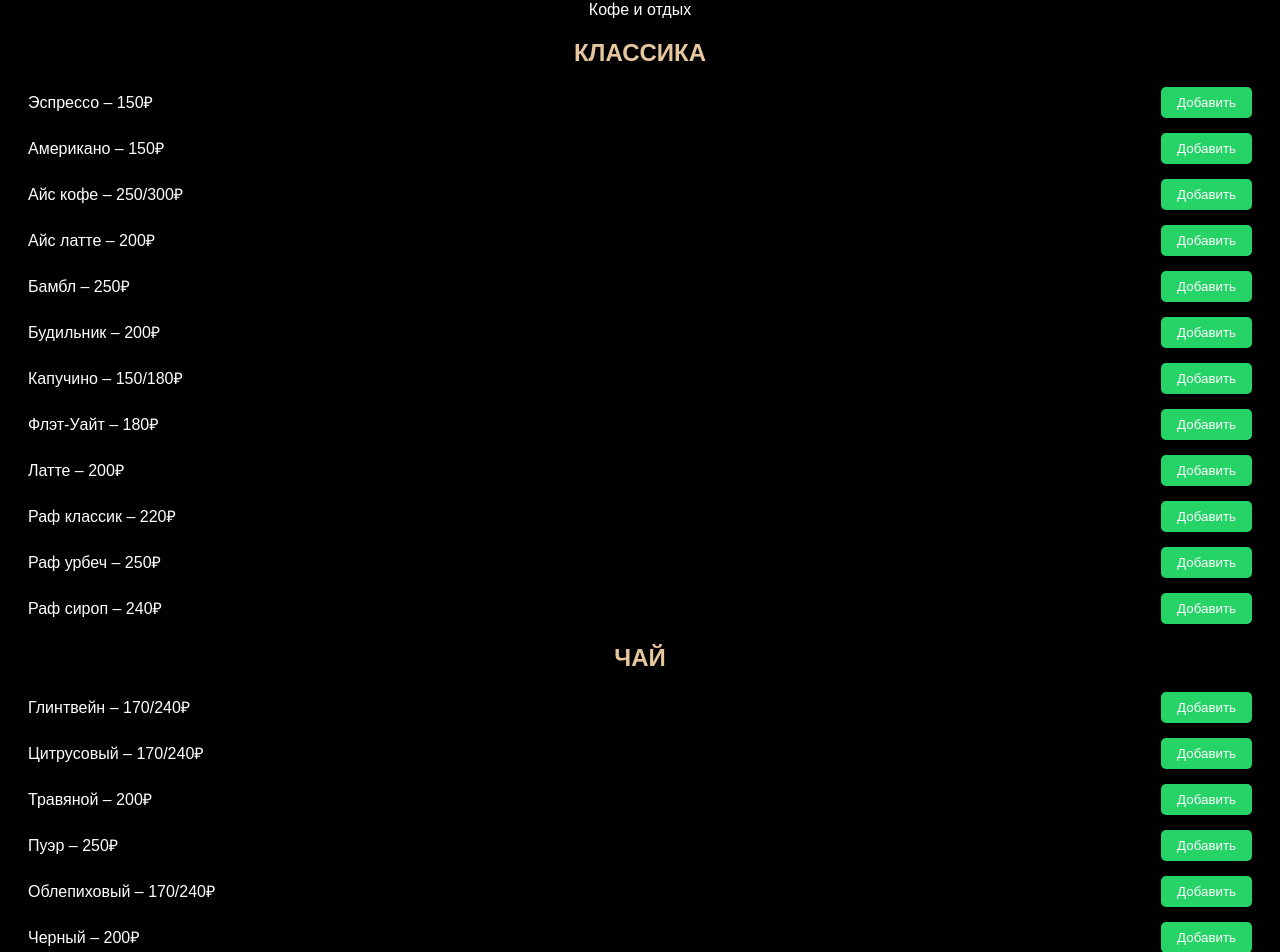
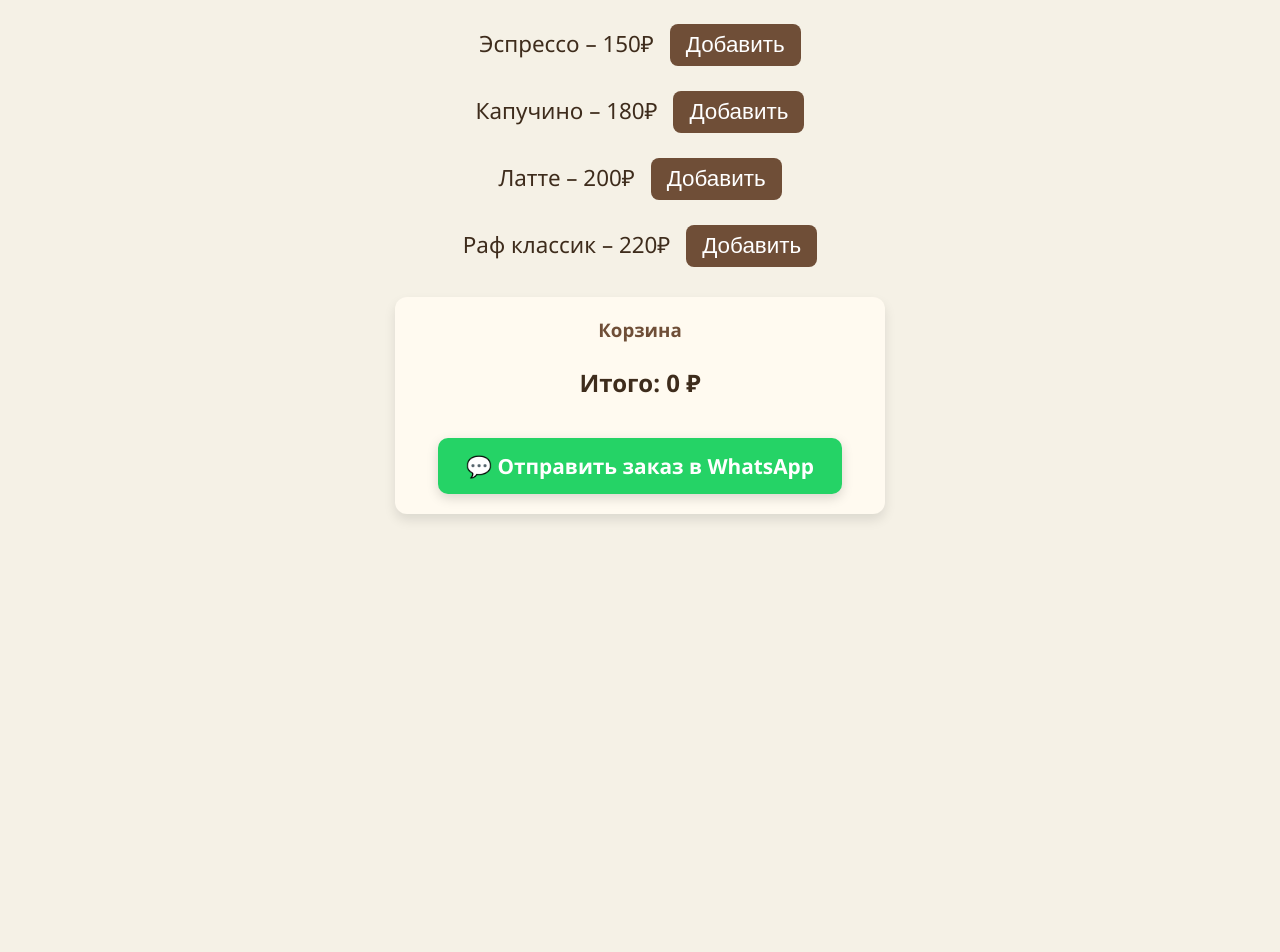
Before and after one commit to Gadjimurad112/iccoffebar, a plain HTML site: page index.html in a window 1280 px wide. Shown: the part 108-1060 px from the top of the page. After the commit the page ends 800 px from the top, so only its background shows below. Drawn offline with Linux system fonts and the light colour scheme.

Commit message:
Update index.html

```diff
--- a/index.html
+++ b/index.html
@@ -1,237 +1,126 @@
 <!DOCTYPE html>
 <html lang="ru">
 <head>
-  <meta charset="UTF-8">
+  <meta charset="UTF-8" />
+  <meta name="viewport" content="width=device-width, initial-scale=1.0"/>
   <title>iCoffee Bar – Меню</title>
   <style>
     body {
-      background-color: #000;
-      color: white;
-      font-family: Arial, sans-serif;
+      font-family: 'Segoe UI', Tahoma, Geneva, Verdana, sans-serif;
+      background-color: #f5f1e6;
+      color: #3e2c1c;
       text-align: center;
       padding: 20px;
+      margin: 0;
     }
-    h1, h2 {
-      color: #e6c79d;
+    h1 {
+      color: #6f4e37;
+      font-size: 2.5em;
+      margin-bottom: 30px;
     }
     .menu-item {
-      margin: 15px 0;
-      display: flex;
-      justify-content: space-between;
-      align-items: center;
+      font-size: 1.4em;
+      margin: 25px 0;
     }
-    button {
-      background-color: #25D366;
+    .menu-item button {
+      background-color: #6f4e37;
       color: white;
       border: none;
       padding: 8px 16px;
+      border-radius: 8px;
       cursor: pointer;
-      border-radius: 5px;
+      font-size: 1em;
+      margin-left: 10px;
+      transition: background 0.3s;
     }
-    button:hover {
-      background-color: #1fbc5b;
+    .menu-item button:hover {
+      background-color: #5d4037;
     }
     .cart {
-      margin-top: 30px;
-      background-color: #1a1a1a;
-      padding: 15px;
-      border-radius: 10px;
+      margin: 30px auto;
+      padding: 20px;
+      background-color: #fffaf0;
+      border-radius: 12px;
+      width: 85%;
+      max-width: 450px;
+      box-shadow: 0 6px 12px rgba(0,0,0,0.1);
+    }
+    .cart h3 {
+      margin-top: 0;
+      color: #6f4e37;
     }
     .total {
-      font-size: 1.2em;
-      margin: 10px 0;
+      font-size: 1.5em;
+      font-weight: bold;
+      color: #3e2c1c;
     }
-    .send-button {
-      background-color: #25D366;
+    .order-button {
+      display: inline-block;
+      background-color: #25D366; /* WhatsApp зелёный */
       color: white;
-      padding: 10px 20px;
+      padding: 14px 28px;
+      border-radius: 10px;
       text-decoration: none;
-      border-radius: 5px;
-      display: inline-block;
-      margin-top: 10px;
+      font-size: 1.3em;
+      font-weight: bold;
+      margin-top: 15px;
+      box-shadow: 0 4px 12px rgba(0,0,0,0.15);
+      transition: background 0.3s;
+    }
+    .order-button:hover {
+      background-color: #128C7E;
+      transform: translateY(-2px);
     }
   </style>
 </head>
 <body>
-  <h1>☕ iCoffee Bar</h1>
-  <p>Кофе и отдых</p>
 
-  <!-- КЛАССИКА -->
-  <h2>КЛАССИКА</h2>
+  <h1>☕ iCoffee Bar – Меню</h1>
+
   <div class="menu-item">
-    <span>Эспрессо – 150₽</span>
-    <button onclick="addToOrder('Эспрессо – 150₽')">Добавить</button>
+    Эспрессо – 150₽
+    <button onclick="addToCart(150, 'Эспрессо')">Добавить</button>
   </div>
   <div class="menu-item">
-    <span>Американо – 150₽</span>
-    <button onclick="addToOrder('Американо – 150₽')">Добавить</button>
+    Капучино – 180₽
+    <button onclick="addToCart(180, 'Капучино')">Добавить</button>
   </div>
   <div class="menu-item">
-    <span>Айс кофе – 250/300₽</span>
-    <button onclick="addToOrder('Айс кофе – 250/300₽')">Добавить</button>
+    Латте – 200₽
+    <button onclick="addToCart(200, 'Латте')">Добавить</button>
   </div>
   <div class="menu-item">
-    <span>Айс латте – 200₽</span>
-    <button onclick="addToOrder('Айс латте – 200₽')">Добавить</button>
-  </div>
-  <div class="menu-item">
-    <span>Бамбл – 250₽</span>
-    <button onclick="addToOrder('Бамбл – 250₽')">Добавить</button>
-  </div>
-  <div class="menu-item">
-    <span>Будильник – 200₽</span>
-    <button onclick="addToOrder('Будильник – 200₽')">Добавить</button>
-  </div>
-  <div class="menu-item">
-    <span>Капучино – 150/180₽</span>
-    <button onclick="addToOrder('Капучино – 150/180₽')">Добавить</button>
-  </div>
-  <div class="menu-item">
-    <span>Флэт-Уайт – 180₽</span>
-    <button onclick="addToOrder('Флэт-Уайт – 180₽')">Добавить</button>
-  </div>
-  <div class="menu-item">
-    <span>Латте – 200₽</span>
-    <button onclick="addToOrder('Латте – 200₽')">Добавить</button>
-  </div>
-  <div class="menu-item">
-    <span>Раф классик – 220₽</span>
-    <button onclick="addToOrder('Раф классик – 220₽')">Добавить</button>
-  </div>
-  <div class="menu-item">
-    <span>Раф урбеч – 250₽</span>
-    <button onclick="addToOrder('Раф урбеч – 250₽')">Добавить</button>
-  </div>
-  <div class="menu-item">
-    <span>Раф сироп – 240₽</span>
-    <button onclick="addToOrder('Раф сироп – 240₽')">Добавить</button>
+    Раф классик – 220₽
+    <button onclick="addToCart(220, 'Раф классик')">Добавить</button>
   </div>
 
-  <!-- ЧАЙ -->
-  <h2>ЧАЙ</h2>
-  <div class="menu-item">
-    <span>Глинтвейн – 170/240₽</span>
-    <button onclick="addToOrder('Глинтвейн – 170/240₽')">Добавить</button>
-  </div>
-  <div class="menu-item">
-    <span>Цитрусовый – 170/240₽</span>
-    <button onclick="addToOrder('Цитрусовый – 170/240₽')">Добавить</button>
-  </div>
-  <div class="menu-item">
-    <span>Травяной – 200₽</span>
-    <button onclick="addToOrder('Травяной – 200₽')">Добавить</button>
-  </div>
-  <div class="menu-item">
-    <span>Пуэр – 250₽</span>
-    <button onclick="addToOrder('Пуэр – 250₽')">Добавить</button>
-  </div>
-  <div class="menu-item">
-    <span>Облепиховый – 170/240₽</span>
-    <button onclick="addToOrder('Облепиховый – 170/240₽')">Добавить</button>
-  </div>
-  <div class="menu-item">
-    <span>Черный – 200₽</span>
-    <button onclick="addToOrder('Черный – 200₽')">Добавить</button>
-  </div>
-
-  <!-- КОКТЕЙЛИ -->
-  <h2>КОКТЕЙЛИ</h2>
-  <div class="menu-item">
-    <span>Молочный – 200/240₽</span>
-    <button onclick="addToOrder('Молочный – 200/240₽')">Добавить</button>
-  </div>
-  <div class="menu-item">
-    <span>Банановый – 250/280₽</span>
-    <button onclick="addToOrder('Банановый – 250/280₽')">Добавить</button>
-  </div>
-  <div class="menu-item">
-    <span>Шоколадный – 250/280₽</span>
-    <button onclick="addToOrder('Шоколадный – 250/280₽')">Добавить</button>
-  </div>
-  <div class="menu-item">
-    <span>Клубничный – 250/280₽</span>
-    <button onclick="addToOrder('Клубничный – 250/280₽')">Добавить</button>
-  </div>
-  <div class="menu-item">
-    <span>Oreo – 250/280₽</span>
-    <button onclick="addToOrder('Oreo – 250/280₽')">Добавить</button>
-  </div>
-  <div class="menu-item">
-    <span>Финиковый – 250/280₽</span>
-    <button onclick="addToOrder('Финиковый – 250/280₽')">Добавить</button>
-  </div>
-  <div class="menu-item">
-    <span>Смузи – 250/280₽</span>
-    <button onclick="addToOrder('Смузи – 250/280₽')">Добавить</button>
-  </div>
-
-  <!-- ЛИМОНАДЫ -->
-  <h2>ЛИМОНАДЫ</h2>
-  <div class="menu-item">
-    <span>Мохито – 200₽</span>
-    <button onclick="addToOrder('Мохито – 200₽')">Добавить</button>
-  </div>
-  <div class="menu-item">
-    <span>Мохито клубника – 200₽</span>
-    <button onclick="addToOrder('Мохито клубника – 200₽')">Добавить</button>
-  </div>
-  <div class="menu-item">
-    <span>Голубая лагуна – 200₽</span>
-    <button onclick="addToOrder('Голубая лагуна – 200₽')">Добавить</button>
-  </div>
-  <div class="menu-item">
-    <span>Экзотика – 250₽</span>
-    <button onclick="addToOrder('Экзотика – 250₽')">Добавить</button>
-  </div>
-  <div class="menu-item">
-    <span>Разбудильник – 250₽</span>
-    <button onclick="addToOrder('Разбудильник – 250₽')">Добавить</button>
-  </div>
-  <div class="menu-item">
-    <span>Шоты – 250₽</span>
-    <button onclick="addToOrder('Шоты – 250₽')">Добавить</button>
-  </div>
-
-  <!-- ФРЕШИ -->
-  <h2>ФРЕШИ</h2>
-  <div class="menu-item">
-    <span>Апельсиновый – 250/280₽</span>
-    <button onclick="addToOrder('Апельсиновый – 250/280₽')">Добавить</button>
-  </div>
-  <div class="menu-item">
-    <span>Гранатовый – 250/280₽</span>
-    <button onclick="addToOrder('Гранатовый – 250/280₽')">Добавить</button>
-  </div>
-  <div class="menu-item">
-    <span>Микс – 250/280₽</span>
-    <button onclick="addToOrder('Микс – 250/280₽')">Добавить</button>
-  </div>
-
-  <!-- Корзина -->
   <div class="cart">
-    <h2>Корзина</h2>
-    <p id="orderItems"></p>
+    <h3>Корзина</h3>
     <p class="total">Итого: <span id="total">0</span> ₽</p>
-    <a href="https://wa.me/79991234567?text=Здравствуйте!%20Мой%20заказ:%20" target="_blank" class="send-button" id="sendOrderButton">Отправить заказ</a>
+    <a href="#" id="whatsAppLink" class="order-button" target="_blank">💬 Отправить заказ в WhatsApp</a>
   </div>
 
   <script>
-    let orderItems = [];
     let total = 0;
+    const orderItems = [];
 
-    function addToOrder(item) {
-      orderItems.push(item);
-      total += parseInt(item.split('–')[1].trim().split('₽')[0]);
-      document.getElementById('orderItems').textContent = orderItems.join(', ');
+    function addToCart(price, name) {
+      total += price;
+      orderItems.push(name);
       document.getElementById('total').textContent = total;
-      updateSendButton();
+      updateWhatsAppLink();
     }
 
-    function updateSendButton() {
-      const orderText = orderItems.length > 0 ? orderItems.join(', ') : "пустой";
-      const whatsappUrl = `https://wa.me/79991234567?text=Здравствуйте!%20Я%20хочу%20заказать:%20${encodeURIComponent(orderText)}%20|%20Итого:%20${total}₽`;
-      document.getElementById("sendOrderButton").href = whatsappUrl;
+    function updateWhatsAppLink() {
+      const phone = '+79991234567'; // 🔥 ЗАМЕНИТЕ НА ВАШ НОМЕР!
+      const message = `Здравствуйте!%20Я%20хочу%20заказать:%20${orderItems.join(',%20')}.%20Итого:%20${total}₽`;
+      const url = `https://wa.me/${phone}?text=${message}`;
+      document.getElementById('whatsAppLink').href = url;
     }
+
+    // Инициализация ссылки
+    updateWhatsAppLink();
   </script>
+
 </body>
 </html>
```
